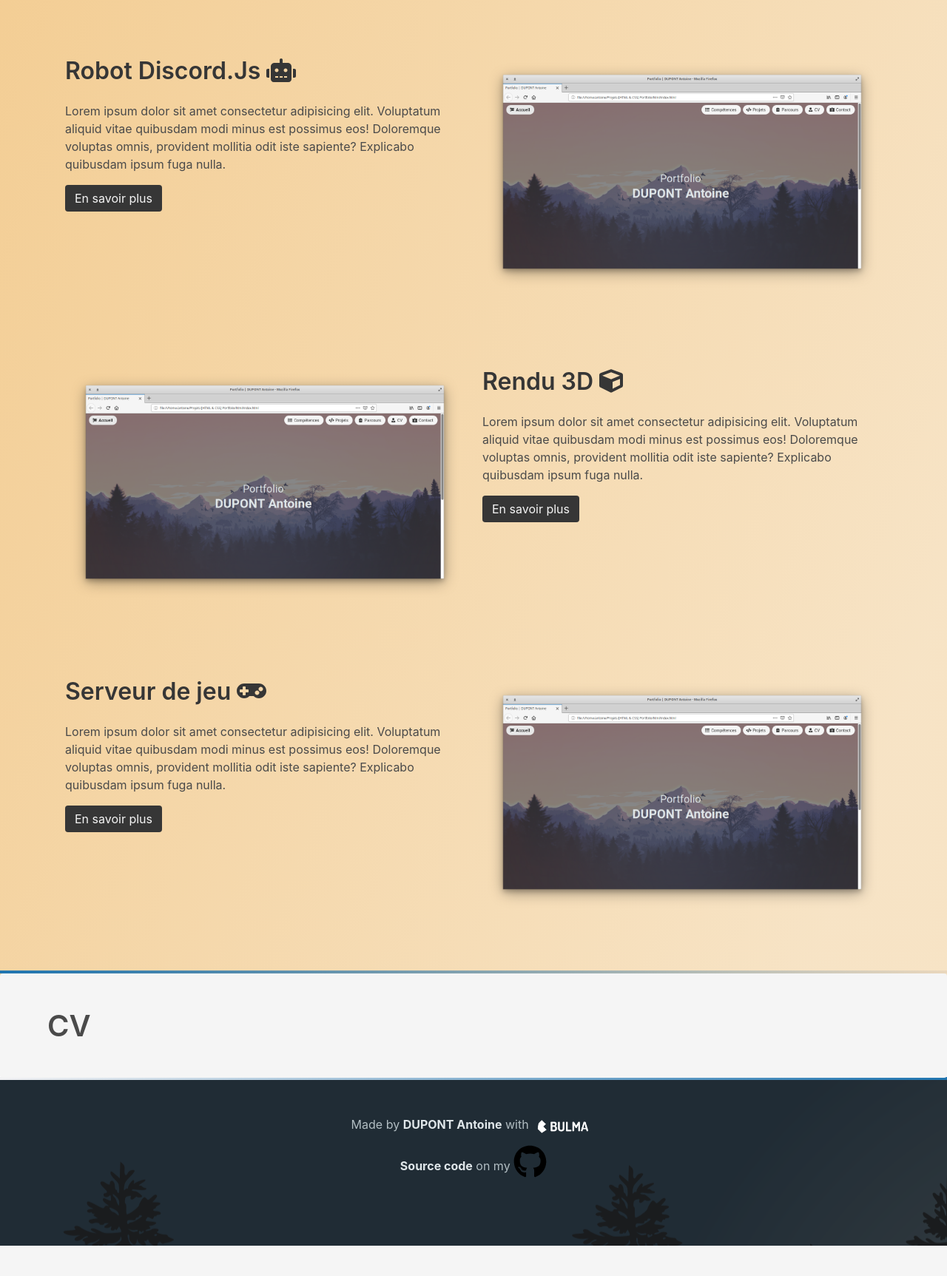
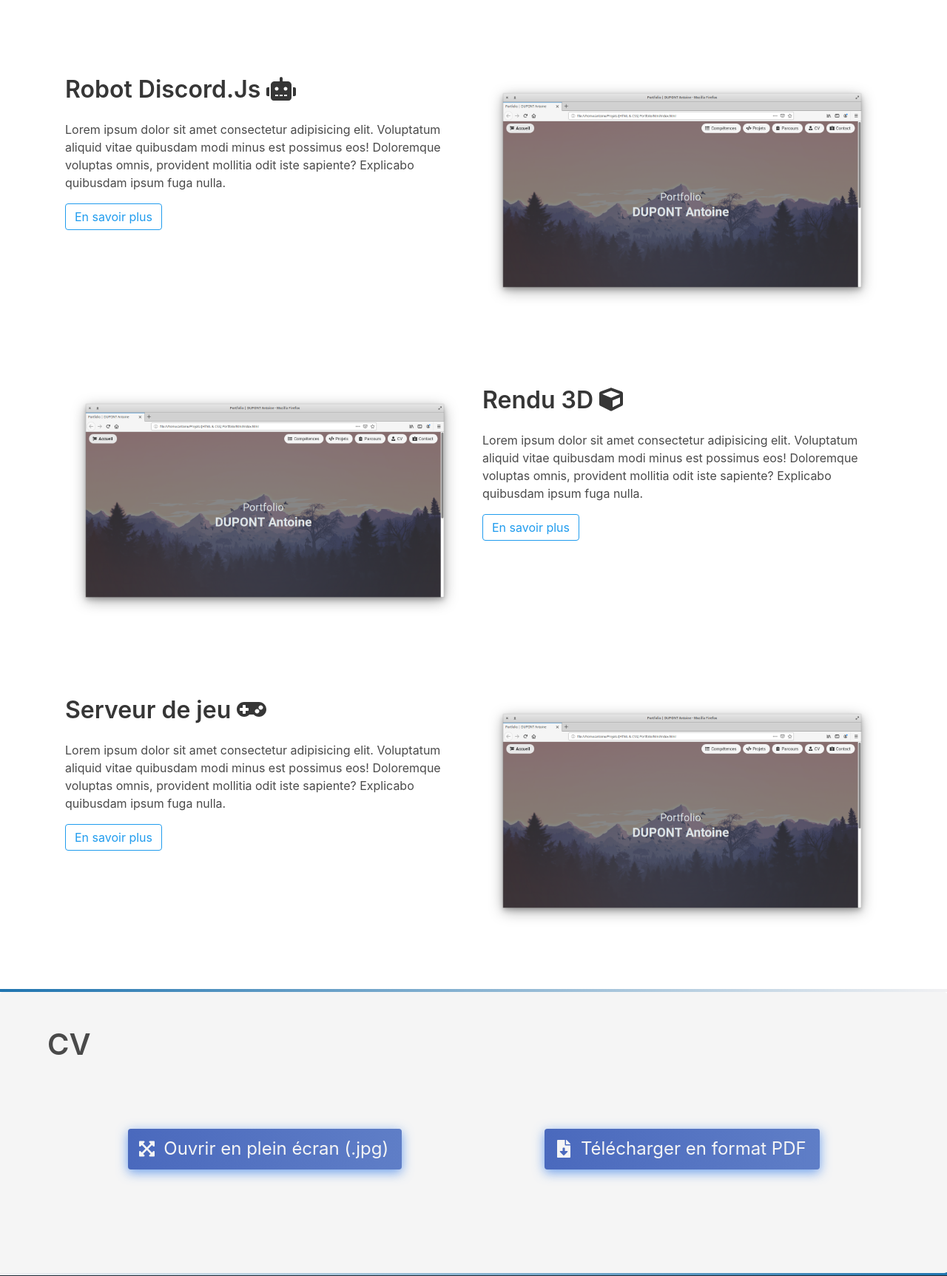
Before and after one commit to BoBsmil3Y/Portfolio, a PHP site: page /html/index.html in a window 1280 px wide. Shown: the part 2493-4218 px from the top of the page at 74% size. Before the commit the page ends 4177 px from the top, so only its background shows below. Run offline with PHP 8.4, Linux system fonts and the light colour scheme; some libraries are stand-ins or nearby versions.

Commit message:
Adding hr between section & Done resume section

```diff
--- a/css/style.css
+++ b/css/style.css
@@ -27,10 +27,17 @@ END HEADER
 /*
 MAIN CONTENT
 */
+/* Hr blue line */
 hr {
   height: 4px;
+  margin-bottom: 0px;
   margin-top: -25px;
+}
+
+.hr-header {
+  height: 4px;
   margin-bottom: 0px;
+  margin-top: 0px;
 }
 
 .hr-blue {
@@ -43,11 +50,32 @@ hr {
   background: linear-gradient(90deg, rgba(2, 0, 36, 0.053658963585434205) 0%, rgba(32, 117, 176, 1) 100%);
 }
 
-.section-blue {
-  background-image: linear-gradient(109.6deg, rgba(231, 152, 32, 0.5) 0%, rgba(239, 200, 140, 0.5) 90%);
+/* Resume button */
+.btn-hover {
+  font-size: 16px;
+  cursor: pointer;
+  margin: 20px;
+  height: 55px;
+  border: none;
+  background-size: 300% 100%;
 }
 
-/*background-image: linear-gradient( 109.6deg,  rgba(3,195,187,1) 11.2%, rgba(180,196,255,1) 91.1% );*/
+.btn-hover:hover {
+  background-position: 100% 0;
+  -moz-transition: all .7s ease-in-out;
+  -o-transition: all .7s ease-in-out;
+  -webkit-transition: all .7s ease-in-out;
+  transition: all .7s ease-in-out;
+}
+
+.btn-hover {
+  background-image: linear-gradient(to right, #4a69bd 0%, #6a89cc 51%, #4a69bd 100%);
+  box-shadow: 0 4px 15px 0 rgba(65, 132, 234, 0.75);
+}
+
+section a {
+  text-decoration: none;
+}
 
 /*
 END MAIN CONTENT
@@ -64,7 +92,6 @@ FOOTER
   background-attachment: scroll;
   background-color: #636e72;
   background-blend-mode: multiply;
-  /*background-size: auto 100%;*/
   background-repeat: no-repeat;
 }
 
--- a/html/index.html
+++ b/html/index.html
@@ -87,7 +87,7 @@
   </section>
   <!-- Header -->
 
-  <hr class="hr-blue" />
+  <hr class="hr-blue hr-header" />
 
   <!-- Section compétences -->
   <section class="section notification" id="skills">
@@ -154,6 +154,12 @@
         <h3 class="title is-3">Logiciels</h3>
         <section class="section first-line">
           <div class="columns is-variable is-8">
+
+            <div class="column">
+              <h3 class="subtitle is-3">Visual Studio Code</h3>
+              <progress class="progress is-small is-link" value="25" max="100">25%</progress>
+            </div>
+
             <div class="column">
               <h3 class="subtitle is-3">Photoshop / Premiere Pro</h3>
               <progress class="progress is-small is-link" value="15" max="100">15%</progress>
@@ -162,11 +168,6 @@
             <div class="column">
               <h3 class="subtitle is-3">Blender</h3>
               <progress class="progress is-small is-link" value="20" max="100">20%</progress>
-            </div>
-
-            <div class="column">
-              <h3 class="subtitle is-3">C#</h3>
-              <progress class="progress is-small is-link" value="25" max="100">25%</progress>
             </div>
 
           </div>
@@ -179,7 +180,7 @@
   <hr class="hr-blue-invert" />
 
   <!-- Section projets -->
-  <section class="section section-blue" id="projects">
+  <section class="section" id="projects">
     <div class="container">
       <h2 class="title is-2">Projets</h2>
 
@@ -197,7 +198,7 @@
                 est possimus eos! Doloremque voluptas omnis, provident mollitia odit iste sapiente? Explicabo quibusdam
                 ipsum fuga nulla.
               </p>
-              <button class="button is-dark bottom-right show-modal" id="portfolio">En savoir plus</button>
+              <button class="button is-info is-outlined bottom-right show-modal" id="portfolio">En savoir plus</button>
               <div class="modal modal-portfolio">
                 <div class="modal-background"></div>
                 <div class="modal-card">
@@ -253,7 +254,7 @@
                 est possimus eos! Doloremque voluptas omnis, provident mollitia odit iste sapiente? Explicabo quibusdam
                 ipsum fuga nulla.
               </p>
-              <button class="button is-dark bottom-right show-modal" id="discord">En savoir plus</button>
+              <button class="button is-info is-outlined bottom-right show-modal" id="discord">En savoir plus</button>
               <div class="modal modal-discord">
                 <div class="modal-background"></div>
                 <div class="modal-card">
@@ -309,7 +310,7 @@
                 est possimus eos! Doloremque voluptas omnis, provident mollitia odit iste sapiente? Explicabo quibusdam
                 ipsum fuga nulla.
               </p>
-              <button class="button is-dark bottom-right show-modal" id="3d-render">En savoir plus</button>
+              <button class="button is-info is-outlined bottom-right show-modal" id="3d-render">En savoir plus</button>
               <div class="modal modal-3d-render">
                 <div class="modal-background"></div>
                 <div class="modal-card">
@@ -360,7 +361,7 @@
                 est possimus eos! Doloremque voluptas omnis, provident mollitia odit iste sapiente? Explicabo quibusdam
                 ipsum fuga nulla.
               </p>
-              <button class="button is-dark bottom-right show-modal" id="server">En savoir plus</button>
+              <button class="button is-info is-outlined bottom-right show-modal" id="server">En savoir plus</button>
               <div class="modal modal-server">
                 <div class="modal-background"></div>
                 <div class="modal-card">
@@ -419,12 +420,50 @@
   <section class="section notification" id="resume">
     <div class="container">
       <h2 class="title is-2">CV</h2>
+      <section class="section">
+        <div class="columns has-text-centered">
+          <!-- Bouton plein écran -->
+          <div class="column">
+            <button class="button is-large btn-hover show-modal" id="resume">
+              <span class="icon has-text-light">
+                <i class="fas fa-expand-arrows-alt"></i>
+              </span>
+              <span class="has-text-light">Ouvrir en plein écran (.jpg)</span>
+            </button>
+          </div>
+          <!-- Bouton plein écran -->
+          <!-- Bouton télécharger -->
+          <div class="column">
+            <a class="button is-large btn-hover" href="../files/CV-D-Antoine.pdf" download>
+              <span class="icon has-text-light">
+                <i class="fas fa-file-download"></i>
+              </span>
+              <span class="has-text-light">Télécharger en format PDF</span>
+            </a>
+          </div>
+          <!-- Bouton télécharger -->
+        </div>
 
+
+        <!-- Modal CV -->
+        <div class="modal modal-resume">
+          <div class="modal-background"></div>
+          <div class="modal-content">
+            <p class="image">
+              <img src="../files/CV-2019.jpg" alt="Mon CV">
+            </p>
+
+          </div>
+          <button class="modal-close to-close is-large" id="resume" aria-label="close"></button>
+        </div>
+        <!-- Modal CV -->
+
+      </section>
     </div>
   </section>
   <!-- Section cv -->
 
-  <hr class="hr-blue-invert" />
+  <hr class=" hr-blue-invert" />
 
   <!-- Footer -->
   <section>
```
Also changed, not shown: files/CV-2019.jpg (added), 1 other file.
